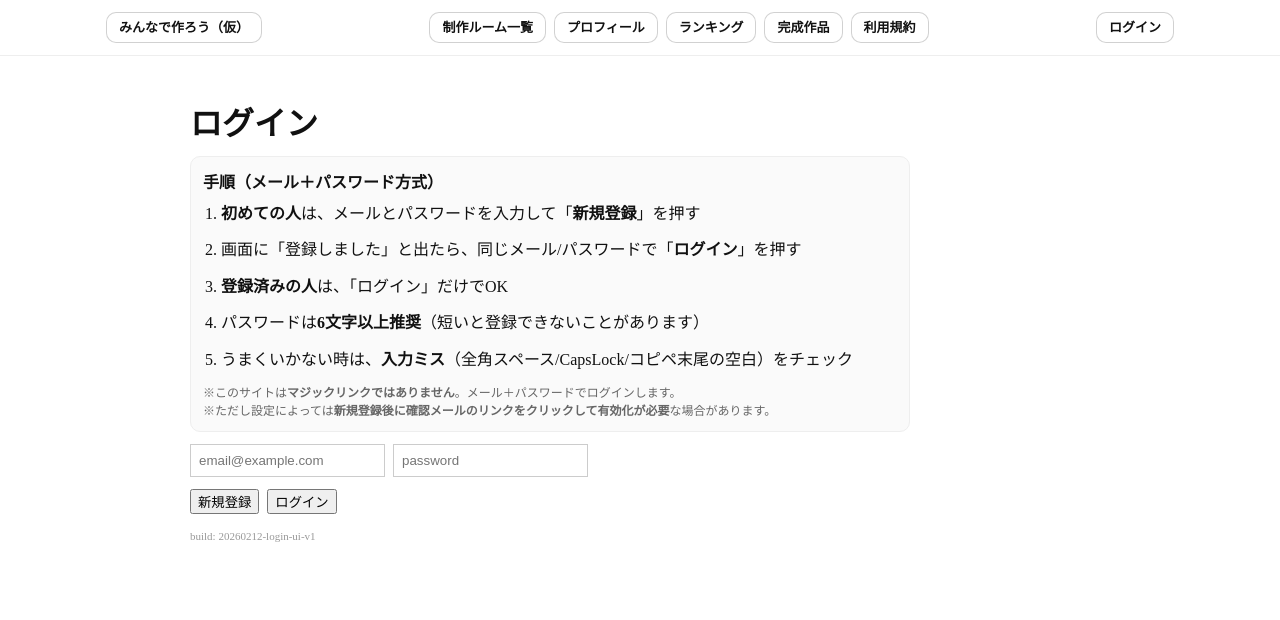
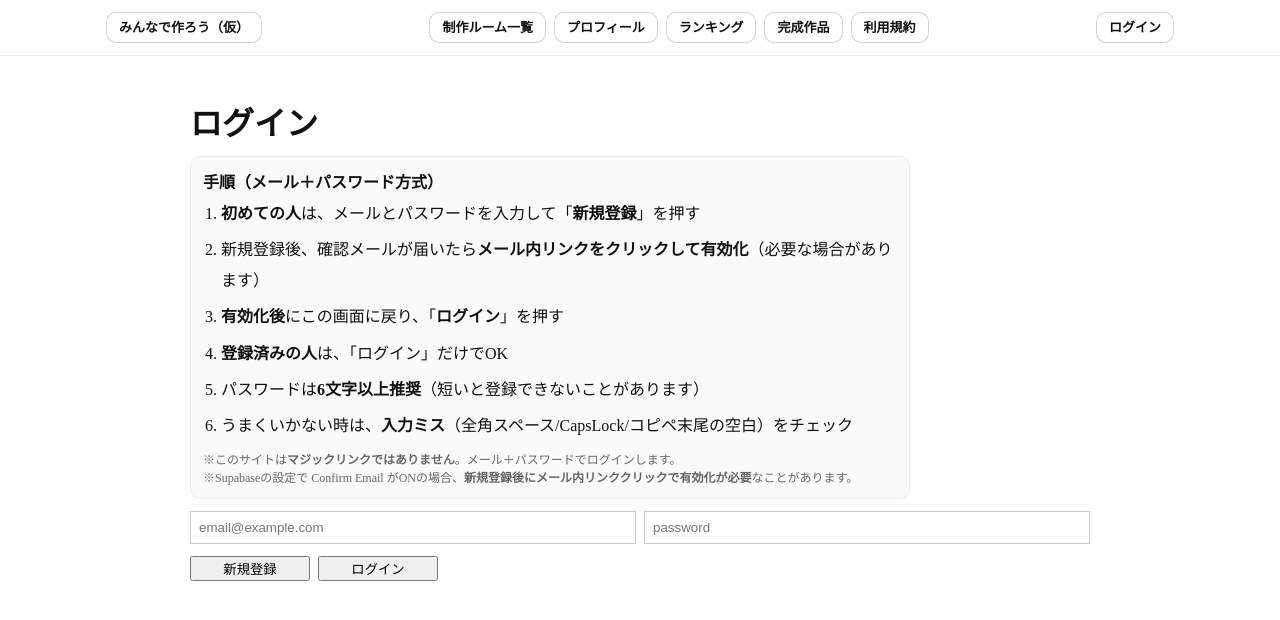
Before and after one commit to toki09141127-source/minnade-tsukuru, a Next.js app: page /login in a window 1280 px wide. Shown: the top 620 px of the page. Built offline with nearby package versions, Linux system fonts and the light colour scheme; no server answers.

Commit message:
ui: improve login UX (confirm email + resend + wrap layout)

```diff
--- a/app/login/page.tsx
+++ b/app/login/page.tsx
@@ -10,15 +10,73 @@ export default function LoginPage() {
   const [password, setPassword] = useState('')
   const [message, setMessage] = useState('')
 
+  // ✅ 新規登録成功専用UI
+  const [signupSuccess, setSignupSuccess] = useState(false)
+
+  // ✅ 確認メール再送中
+  const [resending, setResending] = useState(false)
+
   const signUp = async () => {
     setMessage('')
-    const { error } = await supabase.auth.signUp({ email, password })
-    setMessage(error ? error.message : '登録しました。次に「ログイン」を押してください。')
+    setSignupSuccess(false)
+
+    const e = email.trim()
+    if (!e) {
+      setMessage('メールアドレスを入力してください')
+      return
+    }
+    if (password.length < 6) {
+      setMessage('パスワードは6文字以上にしてください')
+      return
+    }
+
+    const { error } = await supabase.auth.signUp({ email: e, password })
+    if (error) {
+      setMessage(error.message)
+      return
+    }
+
+    // ✅ 成功：専用UIを表示（messageは通知専用にするのでここでは出さない）
+    setSignupSuccess(true)
+    setMessage('')
+  }
+
+  const resendConfirmation = async () => {
+    setMessage('')
+
+    const e = email.trim()
+    if (!e) {
+      setMessage('メールアドレスを入力してください（確認メール再送に必要です）')
+      return
+    }
+
+    setResending(true)
+    try {
+      // ✅ 正式APIが存在する場合のみ使う（存在しないAPIは呼ばない）
+      const authAny = supabase.auth as any
+
+      if (typeof authAny?.resend === 'function') {
+        const { error } = await authAny.resend({ type: 'signup', email: e })
+        if (error) {
+          setMessage(error.message)
+          return
+        }
+        setMessage('確認メールを再送しました ✅（迷惑メールもご確認ください）')
+        return
+      }
+
+      // resend が無い場合：SDK/型の都合（本番では明確に案内）
+      setMessage(
+        'この環境では確認メールの再送APIが利用できません（supabase-jsのバージョン確認・更新が必要です）'
+      )
+    } finally {
+      setResending(false)
+    }
   }
 
   const signIn = async () => {
     setMessage('')
-    const { error } = await supabase.auth.signInWithPassword({ email, password })
+    const { error } = await supabase.auth.signInWithPassword({ email: email.trim(), password })
     if (error) {
       setMessage(error.message)
       return
@@ -26,6 +84,9 @@ export default function LoginPage() {
     router.replace('/')
     router.refresh()
   }
+
+  const isSuccessMsg =
+    message.includes('✅') || message.includes('再送しました') || message.includes('送信しました')
 
   return (
     <div style={{ padding: 24 }}>
@@ -47,7 +108,10 @@ export default function LoginPage() {
             <strong>初めての人</strong>は、メールとパスワードを入力して「<strong>新規登録</strong>」を押す
           </li>
           <li>
-            画面に「登録しました」と出たら、同じメール/パスワードで「<strong>ログイン</strong>」を押す
+            新規登録後、確認メールが届いたら<strong>メール内リンクをクリックして有効化</strong>（必要な場合があります）
+          </li>
+          <li>
+            <strong>有効化後</strong>にこの画面に戻り、「<strong>ログイン</strong>」を押す
           </li>
           <li>
             <strong>登録済みの人</strong>は、「ログイン」だけでOK
@@ -62,32 +126,88 @@ export default function LoginPage() {
         <div style={{ fontSize: 12, color: '#666', marginTop: 8 }}>
           ※このサイトは<strong>マジックリンクではありません</strong>。メール＋パスワードでログインします。
           <br />
-          ※ただし設定によっては<strong>新規登録後に確認メールのリンクをクリックして有効化が必要</strong>な場合があります。
+          ※Supabaseの設定で Confirm Email がONの場合、<strong>新規登録後にメール内リンククリックで有効化が必要</strong>なことがあります。
         </div>
       </div>
 
+      {/* ✅ 入力欄：常に wrap 前提 + minWidth（縦積み固定はしない） */}
       <div style={{ display: 'flex', gap: 8, flexWrap: 'wrap', marginTop: 12 }}>
         <input
           type="email"
           placeholder="email@example.com"
           value={email}
-          onChange={(e) => setEmail(e.target.value)}
-          style={{ border: '1px solid #ccc', padding: 8 }}
+          onChange={(e) => {
+            setEmail(e.target.value)
+            if (signupSuccess) setSignupSuccess(false)
+          }}
+          style={{
+            border: '1px solid #ccc',
+            padding: 8,
+            minWidth: 220,
+            flex: '1 1 220px',
+          }}
         />
         <input
           type="password"
           placeholder="password"
           value={password}
-          onChange={(e) => setPassword(e.target.value)}
-          style={{ border: '1px solid #ccc', padding: 8 }}
+          onChange={(e) => {
+            setPassword(e.target.value)
+            if (signupSuccess) setSignupSuccess(false)
+          }}
+          style={{
+            border: '1px solid #ccc',
+            padding: 8,
+            minWidth: 220,
+            flex: '1 1 220px',
+          }}
         />
       </div>
 
-      <div style={{ marginTop: 12, display: 'flex', gap: 8 }}>
-        <button onClick={signUp}>新規登録</button>
-        <button onClick={signIn}>ログイン</button>
+      {/* ✅ ボタン：wrap 前提（狭ければ自然に2段へ） */}
+      <div style={{ marginTop: 12, display: 'flex', gap: 8, flexWrap: 'wrap' }}>
+        <button onClick={signUp} style={{ minWidth: 120 }}>
+          新規登録
+        </button>
+        <button onClick={signIn} style={{ minWidth: 120 }}>
+          ログイン
+        </button>
       </div>
 
+      {/* ✅ 新規登録成功時の専用UI（messageとは別枠） */}
+      {signupSuccess && (
+        <div
+          style={{
+            marginTop: 12,
+            padding: 12,
+            border: '1px solid #eee',
+            borderRadius: 10,
+            background: '#fafafa',
+            maxWidth: 720,
+          }}
+        >
+          <div style={{ fontWeight: 700, marginBottom: 6 }}>確認メールを送信しました</div>
+          <div style={{ fontSize: 14, lineHeight: 1.7 }}>
+            ・迷惑メールフォルダも確認してください
+            <br />
+            ・メール内リンクをクリックして<strong>有効化</strong>してください
+            <br />
+            ・有効化後にこの画面に戻り、<strong>ログイン</strong>してください
+          </div>
+
+          <div style={{ marginTop: 10, display: 'flex', gap: 8, flexWrap: 'wrap' }}>
+            <button onClick={resendConfirmation} disabled={resending} style={{ minWidth: 160 }}>
+              {resending ? '送信中…' : '確認メールを再送する'}
+            </button>
+          </div>
+
+          <div style={{ fontSize: 12, color: '#666', marginTop: 8 }}>
+            ※確認メールが届くまで数分かかることがあります。届かない場合は、メールアドレスの入力ミスや末尾の空白も確認してください。
+          </div>
+        </div>
+      )}
+
+      {/* ✅ message表示（成功/失敗色） */}
       {message && (
         <p
           style={{
@@ -96,16 +216,13 @@ export default function LoginPage() {
             border: '1px solid #ddd',
             borderRadius: 10,
             background: '#fff',
-            color: message.includes('登録しました') ? '#0a7' : '#b00020',
+            color: isSuccessMsg ? '#0a7' : '#b00020',
             maxWidth: 720,
           }}
         >
           {message}
         </p>
       )}
-
-      {/* ✅ build tag（UIを崩さない最小表示） */}
-      <div style={{ marginTop: 16, fontSize: 11, color: '#999' }}>build: 20260212-login-ui-v1</div>
     </div>
   )
 }
```
